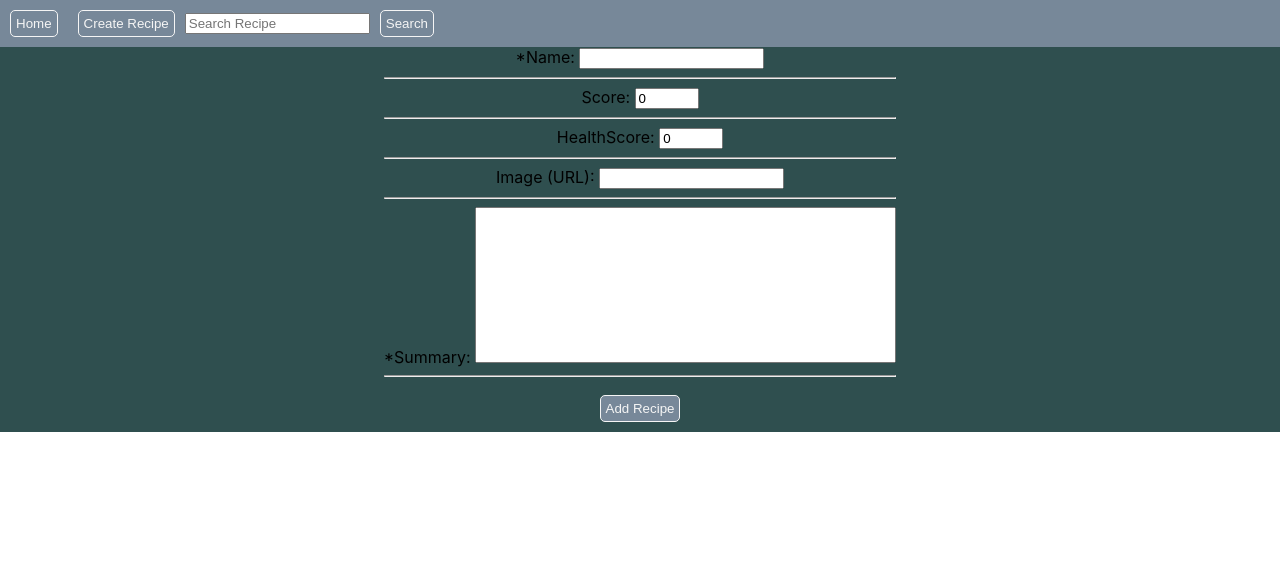
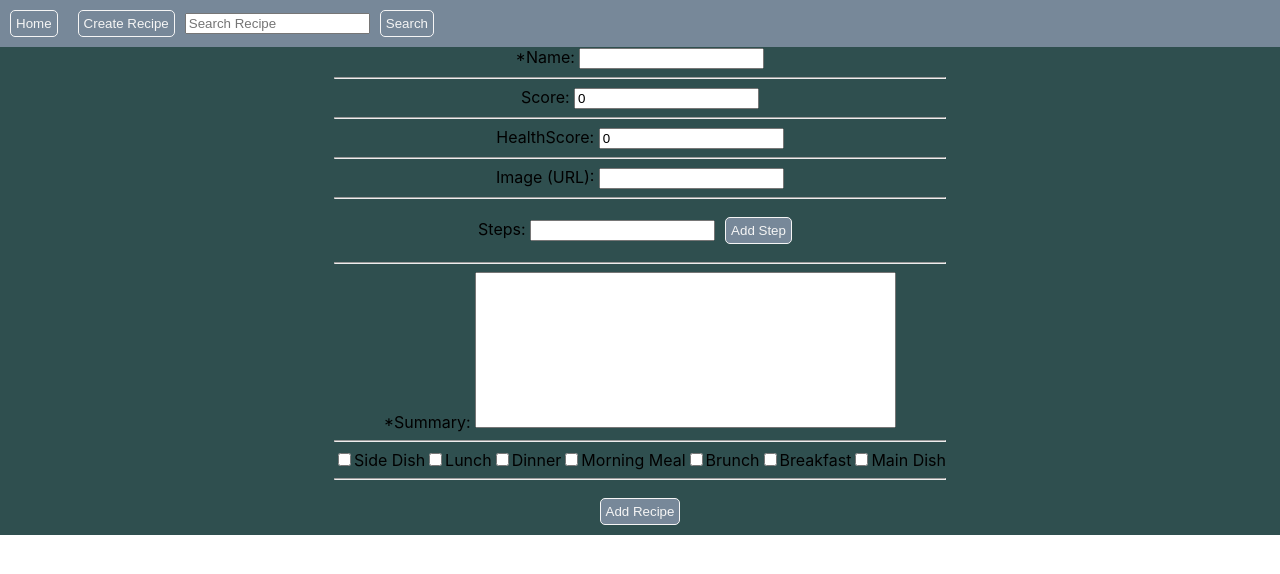
Before and after one commit to Cristian-M-B/PI-Food, a React (Create React App) app in the folder client/: page /home/create in a window 1280 px wide. Shown: the top 574 px of the page. Built offline with nearby package versions, Linux system fonts and the light colour scheme.

Commit message:
twelfth commit

```diff
--- a/client/src/components/detail/Detail.js
+++ b/client/src/components/detail/Detail.js
@@ -13,13 +13,14 @@ export default function Detail () {
         return () => {
             dispatch(removeDetail())
         }
-    }, [dispatch, id]);
+    }, [dispatch]);
 
     const detail = useSelector(state => state.detail);
 
     return <div className="detailCard">
         {detail.name ?
             <div>
+                {console.log(detail)}
                 <div><h2>{detail.name}</h2></div>
                 {detail.image ? <img src={detail.image} alt="Not Found" />
                     : <img src="https://encrypted-tbn0.gstatic.com/images?q=tbn:ANd9GcTt9slf6wR4ob-ePI4hoLlwd3y4krnGhgFMBg&usqp=CAU" alt="Not Found" />
@@ -48,13 +49,15 @@ export default function Detail () {
                     <h4>Summary</h4>
                     <p>{detail.summary.replace(/<[^>]*>/g,'')}</p>
                 </div>
-                {detail.steps ?
+                {/* {detail.steps && */}
                     <div>
                         <h4>Steps</h4>
-                        {detail.steps.map(step => <div key={step}><p>{step}</p><hr/></div>)}
+                        {/* {Array.isArray(detail.steps) ?
+                        <p>{detail.steps.map(step => <div key={step}><p>{step}</p><hr/></div>)} </p> */}
+                        <p>{detail.steps}</p>
+                        {/* } */}
                     </div>
-                    : null
-                }
+                {/* } */}
             </div>
             : <h1>LOADING ...</h1>
         }
--- a/client/src/components/form/Form.js
+++ b/client/src/components/form/Form.js
@@ -1,19 +1,21 @@
-import axios from "axios";
 import { useState } from "react";
-import { useSelector } from "react-redux";
-import { useHistory } from "react-router-dom";
+import { useSelector, useDispatch } from "react-redux";
+import { postRecipe } from "../../redux/actions";
 import './Form.css';
 
 export default function Form () {
+    const dispatch = useDispatch();
     const allTypes = useSelector(state => state.types);
-    const history = useHistory();
-    const diets = [];
+    const [step, setStep] = useState("");
     const [input, setInput] = useState({
         name: "",
         score: 0,
         healthScore: 0,
         image: "",
-        summary: ""
+        summary: "",
+        steps: [],
+        diets: [],
+        dishTypes: []
     });
 
     function handleOnChange(e){
@@ -23,38 +25,60 @@ export default function Form () {
         })
     }
 
-    function handleDiets(e){
-
+    function handleStep(e){
+        setStep(e.target.value)
     }
 
-    async function postRecipe(recipe){
-        let {name, image, score, healthScore, summary, diets} = recipe;
-        try {
-            await axios.post(`http://localhost:3001/api/recipes/`, {
-                name,
-                image,
-                score,
-                healthScore,
-                summary,
-                diets
+    function handleAddStep(){
+        setInput({
+            ...input,
+            steps: [...input.steps, step]
+        })
+        setStep("");
+    }
+
+    function handleDiets(e){
+        if(e.target.checked){
+            setInput({
+                ...input,
+                diets:[...input.diets, (parseInt(e.target.value)+1)]
             })
-        } catch(error){
-            console.log(error);
+        } else {
+            setInput({
+                ...input,
+                diets: input.diets.filter( d => d!== (parseInt(e.target.value)+1))
+            })
+        }
+    }
+
+    function handleDish(e){
+        if(e.target.checked){
+            setInput({
+                ...input,
+                dishTypes:[...input.dishTypes, e.target.value]
+            })
+        } else {
+            setInput({
+                ...input,
+                dishTypes: input.dishTypes.filter( d => d!== e.target.value)
+            })
         }
     }
 
     function handleOnSubmit(e){
         e.preventDefault();
-        postRecipe({...input, diets});
+        dispatch(postRecipe(input));
         setInput({
             name: "",
-            score: 0,
-            healthScore: 0,
+            score: "",
+            healthScore: "",
             image: "",
             summary: "",
+            steps: "",
+            diets: [],
+            dishTypes: []
         })
         alert("Recipe Successfully Created")
-        history.push('/home/recipes');
     }
 
     return <div className='recipeForm'>
@@ -64,25 +88,40 @@ export default function Form () {
                 value={input.name} onChange={handleOnChange} />
             <hr />
             <label htmlFor='score'>Score: </label>
-            <input type='number' id='score' name='score' min='0' max='100'
+            <input type='text' id='score' name='score' min='0' max='100'
                 value={input.score} onChange={handleOnChange} />
             <hr />
             <label htmlFor='healthScore'>HealthScore: </label>
-            <input type='number' id='healthScore' name='healthScore' min='0' max='100'
+            <input type='text' id='healthScore' name='healthScore' min='0' max='100'
                 value={input.healthScore} onChange={handleOnChange} />
             <hr />
             <label htmlFor='image'>Image (URL): </label>
             <input type='url' id='image' name='image'
                 value={input.image} onChange={handleOnChange} />
             <hr />
+            <label htmlFor='step'>Steps: </label>
+            <input type='text' id='step' name='step'
+            value={step} onChange={handleStep} />
+            <button onClick={handleAddStep}> Add Step</button>
+            <hr/>
             <label htmlFor='summary'>*Summary: </label>
             <textarea type='text' id='summary' name='summary' required rows='10' cols='50'
                 value={input.summary} onChange={handleOnChange} />
             <hr />
             <div>
-                {allTypes?.map((type, index) => <div key={type}><input type='checkbox' id={type} value={index} onChange={handleDiets} /><label htmlFor={type}>{type}</label></div>)}
+                <input type='checkbox' id='side dish' value='side dish' onChange={handleDish} /><label htmlFor='side dish'>Side Dish</label>
+                <input type='checkbox' id='lunch' value='lunch' onChange={handleDish} /><label htmlFor='lunch'>Lunch</label>
+                <input type='checkbox' id='dinner' value='dinner' onChange={handleDish} /><label htmlFor='dinner'>Dinner</label>
+                <input type='checkbox' id='morning meal' value='morning meal' onChange={handleDish} /><label htmlFor='morning meal'>Morning Meal</label>
+                <input type='checkbox' id='brunch' value='brunch' onChange={handleDish} /><label htmlFor='brunch'>Brunch</label>
+                <input type='checkbox' id='breakfast' value='breakfast' onChange={handleDish} /><label htmlFor='breakfast'>Breakfast</label>
+                <input type='checkbox' id='main dish' value='main dish' onChange={handleDish} /><label htmlFor='main dish'>Main Dish</label>
             </div>
-            <button type="submit">Add Recipe</button>
+            <hr/>
+            <div>
+                {allTypes?.map((type, index) => <label key={type} htmlFor={type}><input type='checkbox' id={type} value={index} onChange={handleDiets} />{type}</label>)}
+            </div>
+            <button type="submit" onClick={handleAddStep}>Add Recipe</button>
         </form>
     </div>
 }
--- a/client/src/components/paged/Paged.js
+++ b/client/src/components/paged/Paged.js
@@ -6,12 +6,8 @@ export default function Paged ({recipesPerPage, allRecipes, paged}){
     }
 
     return <div>
-        <ul>
             {pageNumbers.map(number => (
-                <li key={number}>
-                    <button onClick={() => paged(number)}>{number}</button>
-                </li>
+                    <button key={number} onClick={() => paged(number)}>{number}</button>
             ))}
-        </ul>
     </div>
 }
--- a/client/src/components/recipes/Recipes.js
+++ b/client/src/components/recipes/Recipes.js
@@ -1,24 +1,19 @@
-// import { useEffect } from 'react';
-// import {useSelector, useDispatch} from 'react-redux';
-// import { getRecipes } from '../../redux/actions/index.js';
 import Recipe from '../recipe/Recipe.js';
 import './Recipes.css';
 
 export default function Recipes ({currentRecipes}) {
-    // const dispatch = useDispatch();
-    // const recipes = useSelector(state => state.recipes);
 
-    // useEffect(() => {
-    //     dispatch(getRecipes())
-    // }, [dispatch])
-
-    // const recipes = useSelector(state => state.recipes);
     return Array.isArray(currentRecipes) ?
     <div className="recipesCards">
         {currentRecipes.length ?
-        currentRecipes.map(recipe => <Recipe
-        recipe={recipe}
-        key={recipe.id} />)
+        currentRecipes.map((recipe, index) => <Recipe
+        key={index}
+        id={recipe.id}
+        name={recipe.name}
+        image={recipe.image}
+        score={recipe.score}
+        diets={recipe.diets}
+        dishTypes={recipe.dishTypes} />)
         : <h1>{'LOADING ...'}</h1>
         }
     </div>
--- a/client/src/redux/actions/constants.js
+++ b/client/src/redux/actions/constants.js
@@ -6,3 +6,4 @@ export const GET_TYPES = 'GET_TYPES';
 export const SORT_RECIPES_BY_NAME = 'SORT_RECIPES_BY_NAME';
 export const SORT_RECIPES_BY_SCORE = 'SORT_RECIPES_BY_SCORE';
 export const FILTER_RECIPES_BY_TYPE = 'FILTER_RECIPES_BY_TYPE';
+export const POST_RECIPE = 'POST_RECIPE';
--- a/client/src/redux/actions/index.js
+++ b/client/src/redux/actions/index.js
@@ -7,6 +7,7 @@ import {GET_TYPES} from './constants.js';
 import { SORT_RECIPES_BY_NAME } from './constants.js';
 import { SORT_RECIPES_BY_SCORE } from './constants.js';
 import { FILTER_RECIPES_BY_TYPE } from './constants.js';
+import { POST_RECIPE } from './constants.js';
 
 export function getRecipes() {
     return async function (dispatch) {
@@ -98,3 +99,27 @@ export function filterRecipesByType(filter) {
         }
     }
 }
+
+export function postRecipe(input) {
+    return async function (dispatch) {
+        let { name, image, score, healthScore, summary, steps, dishTypes, diets } = input;
+        try {
+            let newRecipe = await axios.post(`http://localhost:3001/api/recipes/`, {
+                name,
+                image,
+                score,
+                healthScore,
+                summary,
+                steps,
+                dishTypes,
+                diets
+            })
+            return dispatch({
+                type: POST_RECIPE,
+                payload: newRecipe.data
+            })
+        } catch (error) {
+            console.log(error);
+        }
+    }
+}
```
Also changed, not shown: client/src/components/home/Home.js (+9 -6 lines), client/src/components/recipe/Recipe.js (+12 -13 lines), client/src/redux/reducers/index.js (+24 -0 lines), 2 other files (tests, documents, lock files or other folders).
